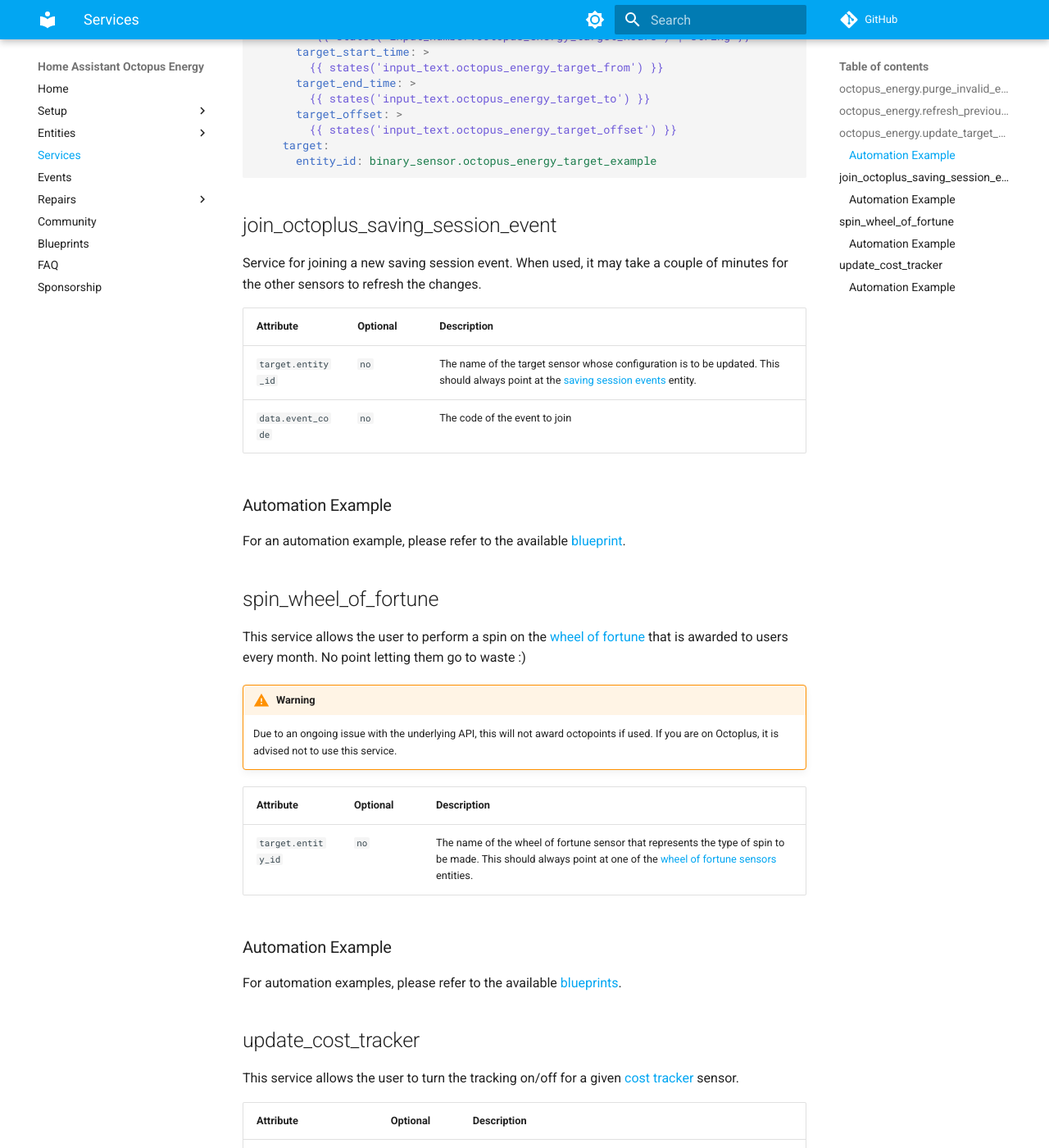
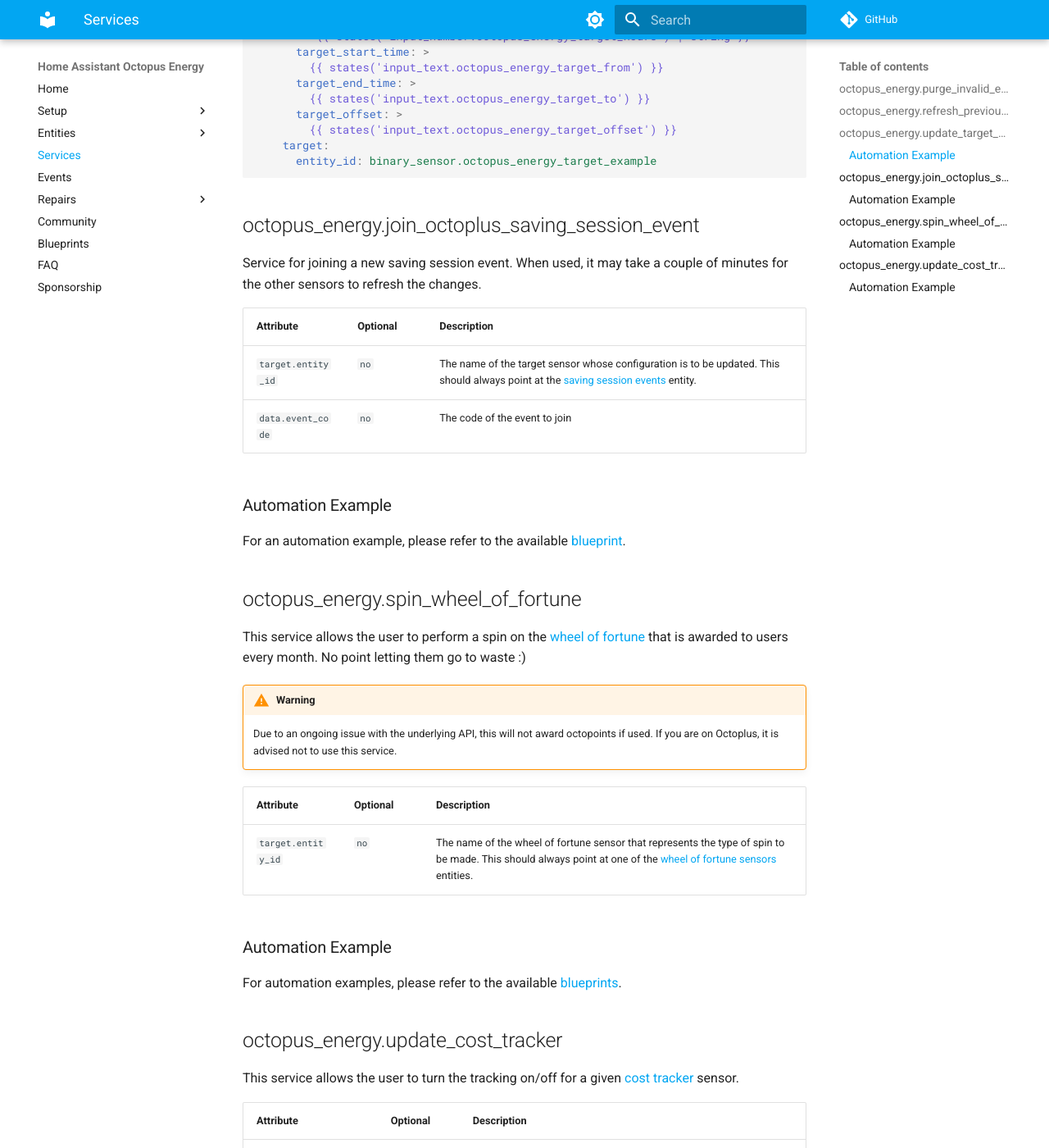
Before and after one commit to BottlecapDave/HomeAssistant-OctopusEnergy, an MkDocs documentation site: the page built from _docs/services.md, in a window 1280 px wide and 1400 px high, scrolled down 2135 px. Shown: the whole window at 82% size. Built offline with MkDocs 1.6.1 and Material for MkDocs 9.7.7, drawn with Linux system fonts in a browser that asks for light colours; comment, search, counter and statistics services are not loaded.

Commit message:
docs: Updated service names to be consistent

````diff
--- a/_docs/services.md
+++ b/_docs/services.md
@@ -83,7 +83,7 @@
       entity_id: binary_sensor.octopus_energy_target_example
 ```
 
-## join_octoplus_saving_session_event
+## octopus_energy.join_octoplus_saving_session_event
 
 Service for joining a new saving session event. When used, it may take a couple of minutes for the other sensors to refresh the changes.
 
@@ -96,7 +96,7 @@
 
 For an automation example, please refer to the available [blueprint](./blueprints.md#automatically-join-saving-sessions).
 
-## spin_wheel_of_fortune
+## octopus_energy.spin_wheel_of_fortune
 
 This service allows the user to perform a spin on the [wheel of fortune](./entities/wheel_of_fortune.md) that is awarded to users every month. No point letting them go to waste :)
 
@@ -112,7 +112,7 @@
 
 For automation examples, please refer to the available [blueprints](./blueprints.md#wheel-of-fortune).
 
-## update_cost_tracker
+## octopus_energy.update_cost_tracker
 
 This service allows the user to turn the tracking on/off for a given [cost tracker](./setup/cost_tracker.md) sensor.
 
````
